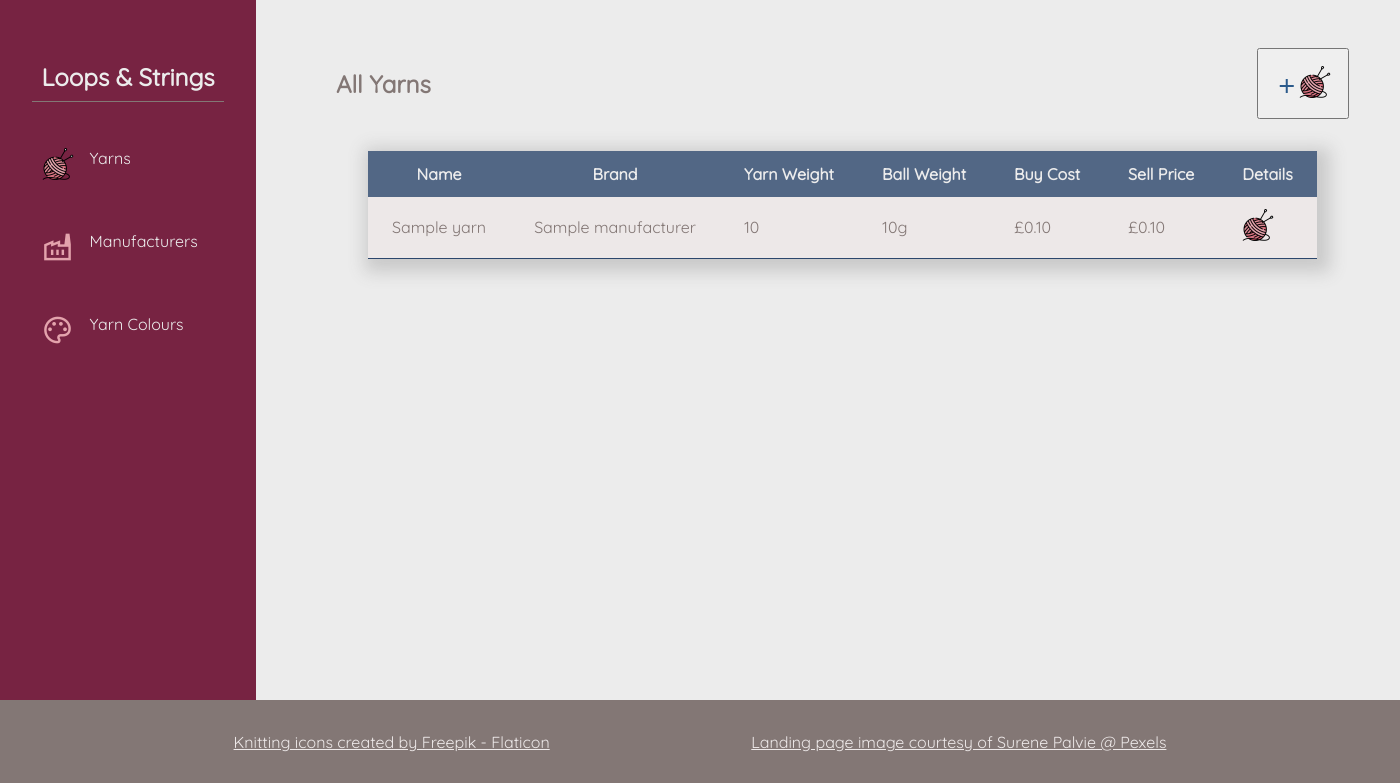
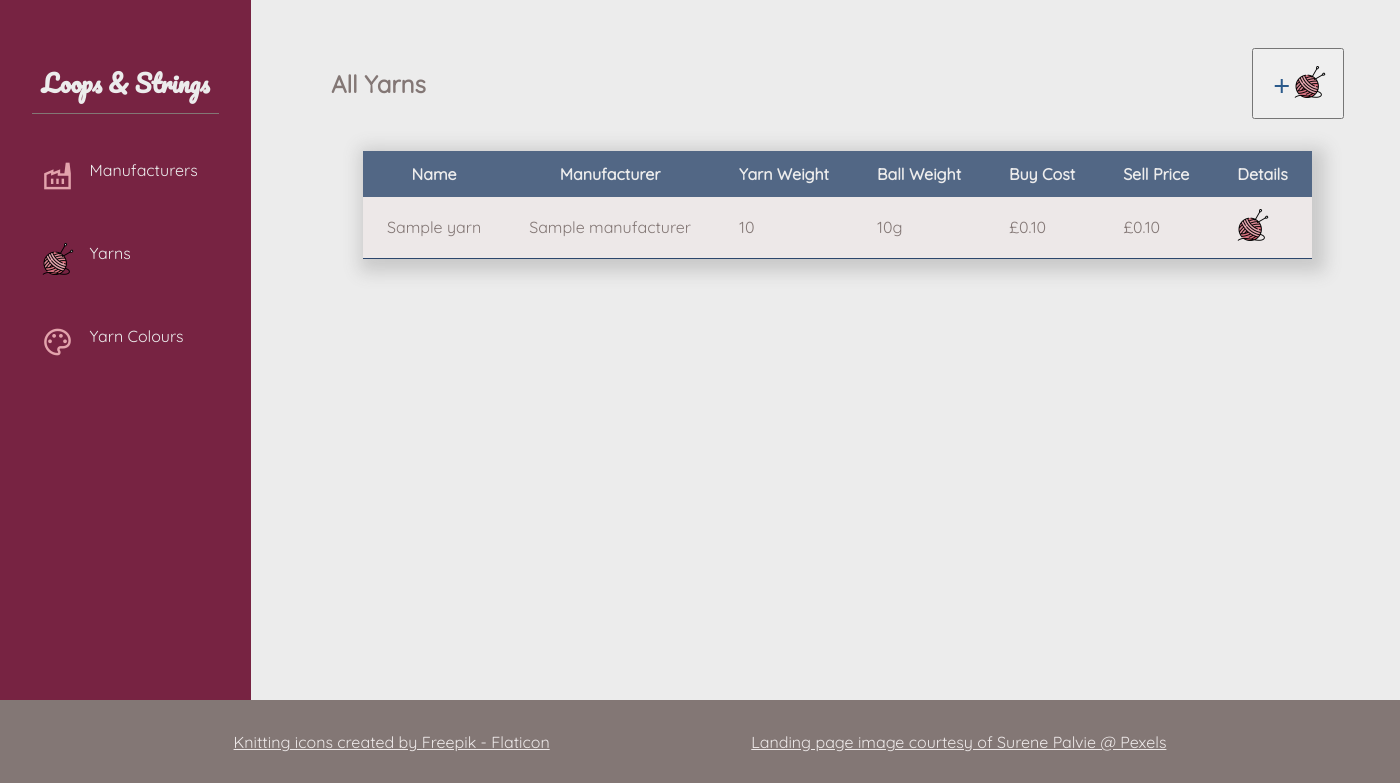
Before and after one commit to LisaS7/yarn_store, a Flask app: page /yarns/ in a window 1400 px wide. Shown: the top 783 px of the page. Run offline with Flask 2, Linux system fonts and the light colour scheme; a database or web service that is not in the repository returns one stand-in record (values such as "Sample title"); some libraries are stand-ins or nearby versions.

Commit message:
Font/css changes and changed order of navbar

```diff
--- a/static/css/navbar.css
+++ b/static/css/navbar.css
@@ -1,3 +1,5 @@
+@import url('https://fonts.googleapis.com/css2?family=Pacifico&display=swap');
+
 nav {
     background-color: var(--mid);
     padding: 2rem;
@@ -6,7 +8,7 @@ nav {
 
 #nav-title {
     color: var(--light1);
-    font-weight: 700;
+    font-family: 'Pacifico', cursive;
     border-bottom: 1px solid var(--mid3);
 }
 
--- a/templates/components/navbar.html
+++ b/templates/components/navbar.html
@@ -4,6 +4,12 @@
 <nav>
   <h2 id="nav-title"><a href="/">Loops & Strings</a></h2>
   <ul>
+    <li>
+      <a href="{{ url_for('manufacturers.manufacturers') }}"
+        ><span class="material-symbols-outlined"> factory </span>
+        Manufacturers</a
+      >
+    </li>
     <li>
       <a href="{{ url_for('yarns.yarns') }}"
         ><img
@@ -13,12 +19,7 @@
         />Yarns</a
       >
     </li>
-    <li>
-      <a href="{{ url_for('manufacturers.manufacturers') }}"
-        ><span class="material-symbols-outlined"> factory </span>
-        Manufacturers</a
-      >
-    </li>
+
     <li>
       <a href="{{ url_for('colours.colours') }}"
         ><span class="material-symbols-outlined"> palette </span>Yarn Colours</a
--- a/templates/yarns/all.html
+++ b/templates/yarns/all.html
@@ -16,7 +16,7 @@
   <thead>
     <tr>
       <th>Name</th>
-      <th>Brand</th>
+      <th>Manufacturer</th>
       <th>Yarn Weight</th>
       <th>Ball Weight</th>
       <th>Buy Cost</th>
```
